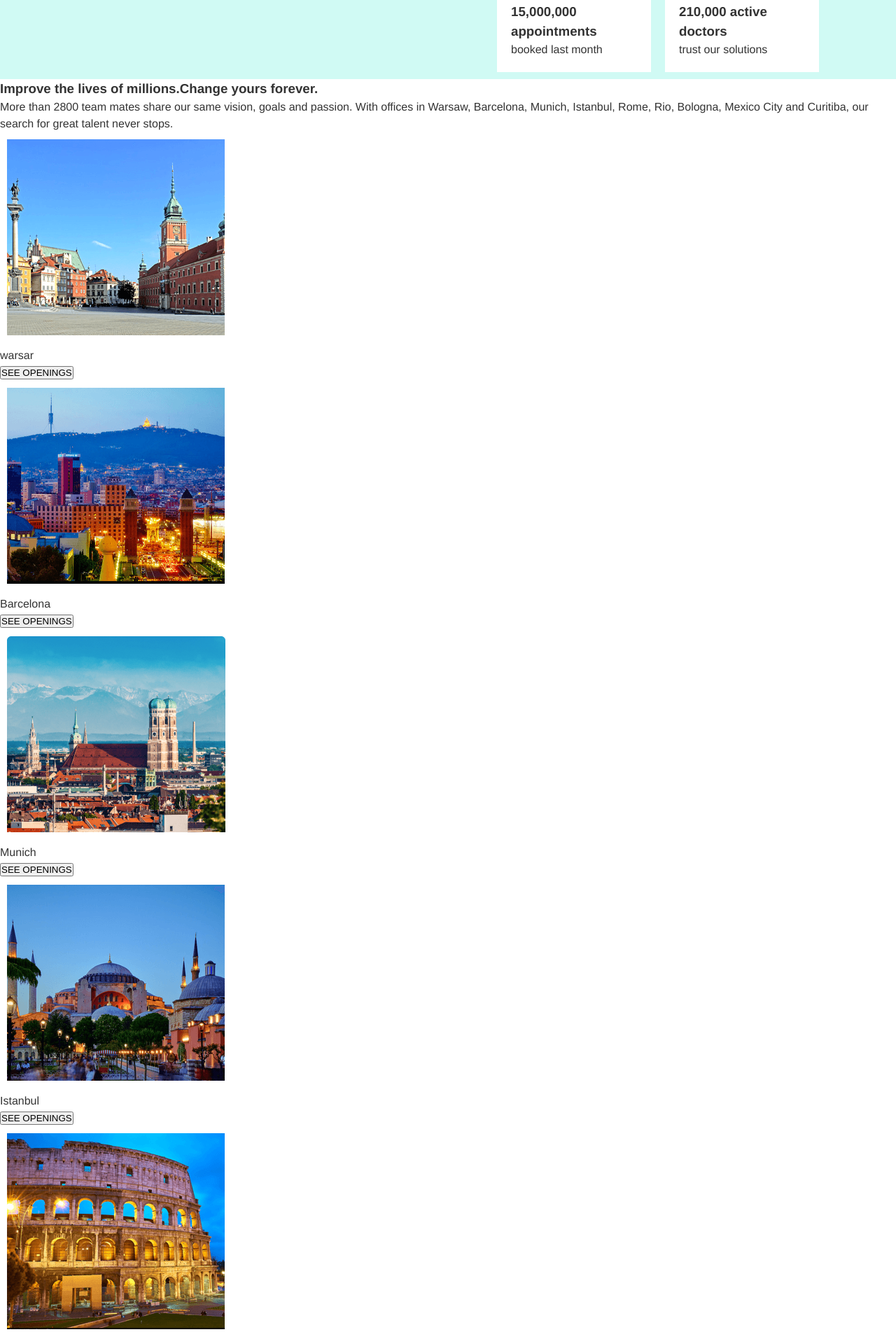
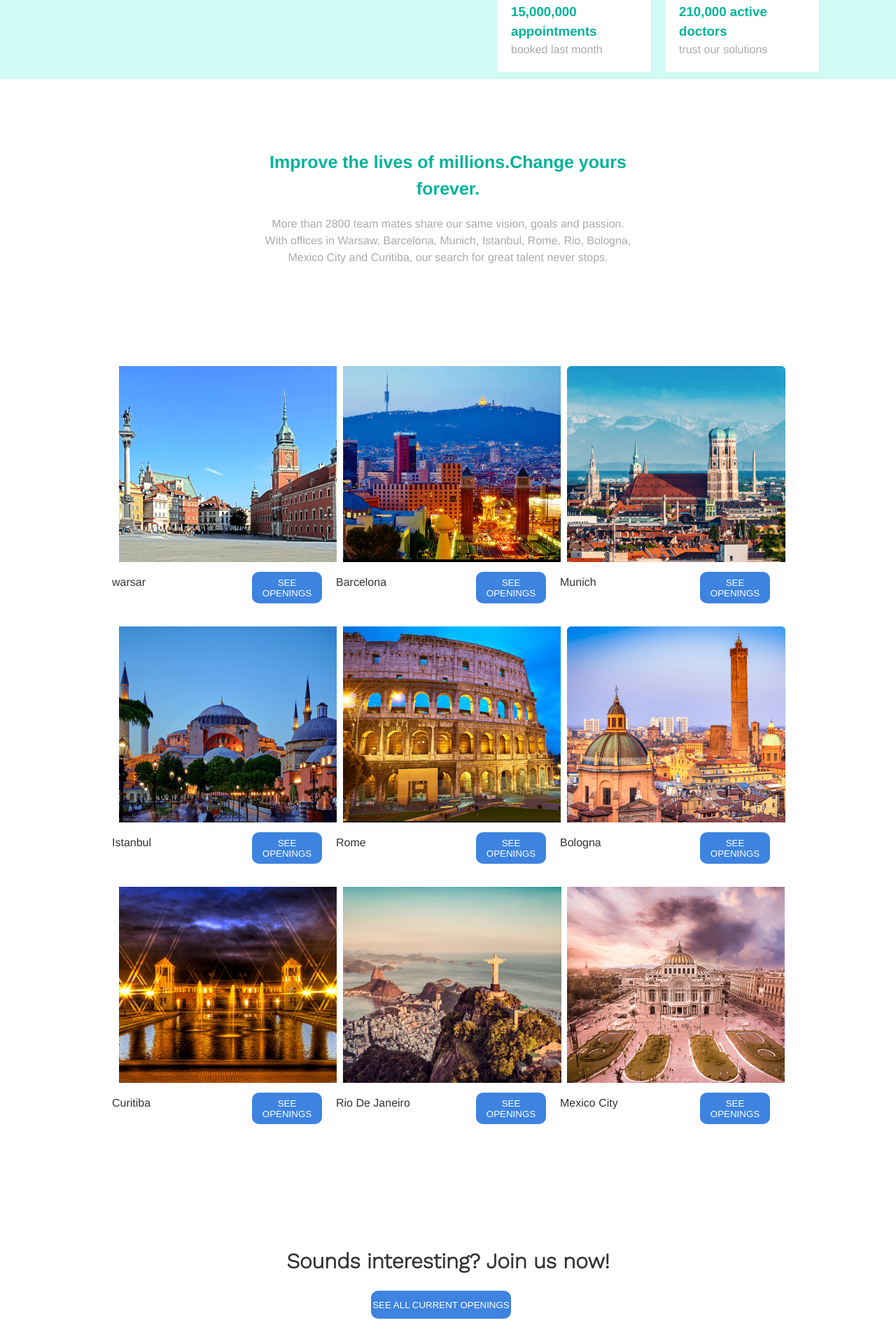
Before and after one commit to Webbminister/Docplanner_app_replicate, a plain HTML site: page index.html in a window 1280 px wide. Shown: the part 2701-4614 px from the top of the page at 70% size. Drawn offline with nearby package versions, Linux system fonts and the light colour scheme.

Commit message:
footer section fixed

```diff
--- a/index.html
+++ b/index.html
@@ -6,10 +6,13 @@
     <title>Docplanner Group</title>
     <link rel="stylesheet" href="style.css">
     <script src="https://kit.fontawesome.com/b673a372e5.js" crossorigin="anonymous"></script>
-<link rel="preconnect" href="https://fonts.googleapis.com">
-<link rel="preconnect" href="https://fonts.gstatic.com" crossorigin>
+    <link rel="preconnect" href="https://fonts.googleapis.com">
+    <link rel="preconnect" href="https://fonts.gstatic.com" crossorigin>
+    <link href="https://fonts.googleapis.com/css2?family=Roboto:wght@300&family=Work+Sans:wght@300&display=swap" rel="stylesheet">
+
 </head>
 <body>
+    <!-- the navigation section -->
     <header>
             <a href=""><img src="https://docplanner-gomycode.onrender.com/logos/FullLogo.png" width="268px"></a>
             <nav>
@@ -90,6 +93,7 @@
                  </select>
         </div>
     </section>
+    <!-- partners -->
     <section class="section3">
        <div class="section3title">
         <p>We are a global company with local culture</p>
@@ -118,6 +122,7 @@
     </div>
 
     </section>
+   <!-- international branches across the world  -->
     <section class="section4">
         <div class="section4header">
             <h2>The world's biggest healthcare platform</h2>
@@ -152,12 +157,15 @@
         </div>
     </section>
     <section class="section5">
-        <h3>Improve the lives of millions.Change yours forever.</h3>
+        <div class="section5_content">
+            <h3>Improve the lives of millions.Change yours forever.</h3>
         <p>More than 2800 team mates share our same vision, goals and passion.
             With offices in Warsaw, Barcelona, Munich, Istanbul, Rome, Rio, Bologna,
             Mexico City and Curitiba, our search for great talent never stops.</p>
+        </div>
+
     </section>
-
+    <!-- countries where we operate -->
     <section class="section6">
 <div class="country">
     <div class="section6_boxes">
@@ -228,7 +236,7 @@
     <section class="section7">
         <div>
             <h1>Sounds interesting? Join us now!</h1>
-            <button >SEE ALL CURRENT OPENINGS</button>
+            <button class="btn">SEE ALL CURRENT OPENINGS</button>
         </div>
     </section>
 
@@ -249,12 +257,10 @@
             <a href="#">Brazil ,</a>
             <a href="#">Agentina</a>
             <a href="#">Peru and etc--</a>
+            <p>This site uses cookies to deliver services in accordance with this Privacy Policy. You can specify the conditions for storing or accessing cookies on your browser. <br>
+                www.docplanner.com © 2023
+        </p>
         </div>
-        <p>This site uses cookies to deliver services in accordance with this Privacy Policy. You can specify the conditions for storing or accessing cookies on your browser.
-        <br>
-        www.docplanner.com © 2023
-        </p>
-
     </footer>
 </body>
 </html>
--- a/style.css
+++ b/style.css
@@ -203,3 +203,86 @@ padding-top: 20px;
 
     background-color: #fff;
 }
+.boxes > p{
+    color: #ababab;
+}
+
+.boxes > h3{
+    color: #00b39b;
+}
+
+.section5{
+    width: 100%;
+    height: 400px;
+}
+.section5_content{
+    padding-top: 100px;
+    align-items: center;
+    width: 530px;
+    text-align: center;
+    margin: auto;
+
+}
+.section5_content h3{
+    color: #00b39b;
+    font-size: 25px;
+    padding-bottom: 20px;
+}
+
+.section5_content p{
+    color: #ababab;
+}
+
+.country{
+display: grid;
+grid-template-columns: 25% 25% 25%;
+margin: auto;
+justify-content: center;
+
+}
+.buttons{
+    display: flex;
+    justify-content: space-between;
+}
+
+button{
+    position: relative;
+    top: -13px;
+    left: -10px;
+    width: 100px;
+    height: 45px;
+    margin: 10px;
+background-color:#3D83DF;
+border: none;
+border-radius: 10px;
+color: #fff;
+}
+.section7{
+    width: 100%;
+    height: 400px;
+text-align: center;
+padding-top: 150px;
+font-family: work sans;
+font-size: 20px;
+}
+.btn{
+    position: relative;
+    top: 20px;
+    width: 200px;
+    height: 40px;
+    margin: auto;
+}
+
+.footer_closing {
+    text-align: center;
+    padding: 10px;
+}
+
+.footer_closing > p{
+    text-align: center;
+  color: #787A7A;
+}
+.footer_closing a{
+    color: blue;
+    text-decoration: none;
+}
```
